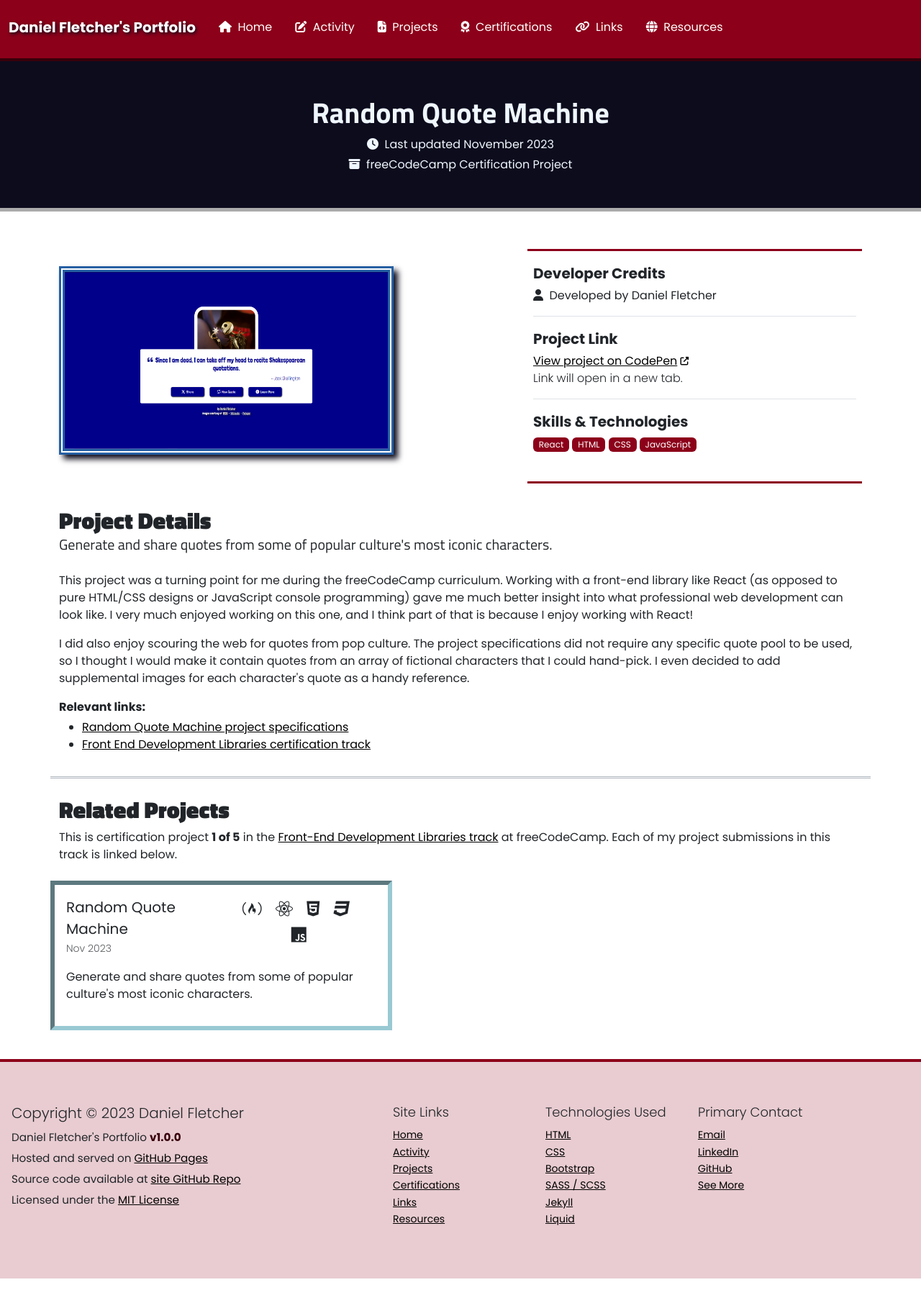
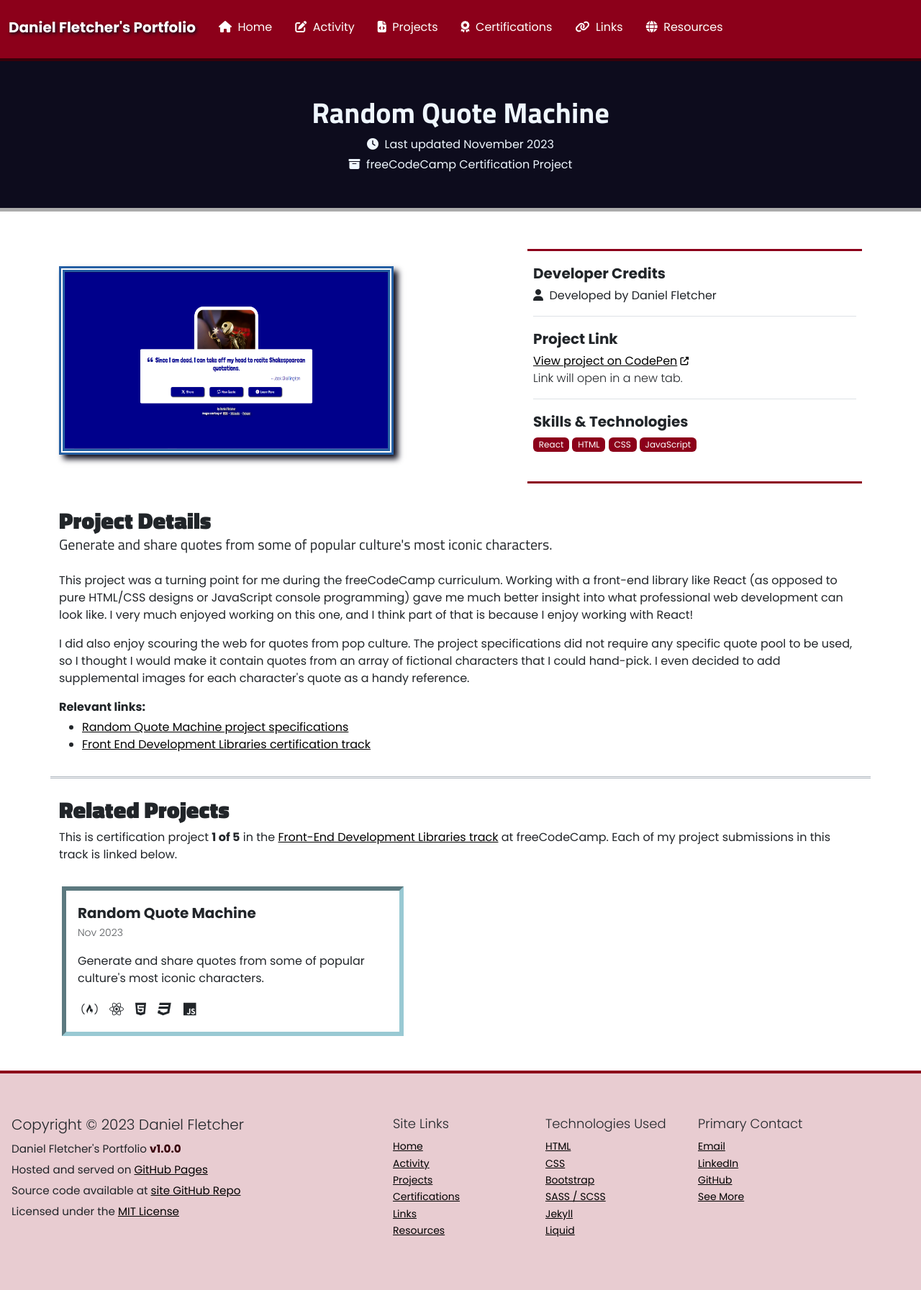
Before and after one commit to DanielTheFletch/portfolio, a Jekyll site: the page built from _projects/proj-random-quote-machine.html, in a window 1280 px wide. Shown: the whole page at 72% size. Built offline with Jekyll 4.4.1, drawn with Linux system fonts in a browser that asks for light colours.

Commit message:
Update style for Related Projects

```diff
--- a/_includes/related.html
+++ b/_includes/related.html
@@ -8,22 +8,20 @@
   <div class="row row-cols-1 row-cols-xl-2 my-3">
     {% assign related_projects = site.projects | where: "related", related | sort: "related_key" %}
     {% for project in related_projects %}
-      <div class="col-11 col-xl-5 mx-auto ms-xl-0 me-xl-5 my-2 ps-3 pe-4 py-3 project-item">
+      <div class="col-11 col-xl-5 m-3 ps-3 pe-4 py-3 project-item">
         <a href={{ project.url | relative_url }} class="stretched-link"></a>
-        <div class="d-flex justify-content-between align-items-start">
         <div>
           {% assign shortened_date = project.date | date_to_string | split: " " | shift | join: " " %}
-            <p class="fs-5 mb-0">{{ project.title }}</p>
+          <p class="fs-5 fw-bold mb-0">{{ project.title }}</p>
           <p><small class="fw-light text-body-secondary">{{ shortened_date }}</small></p>
         </div>
-          <div class="fs-4 text-center">
+        <p>{{ project.desc }}</p>
+        <div class="fs-5">
           {% for icon in project.icons %}
             &nbsp;<span class="{{ icon }}"></span>&nbsp;
           {% endfor %}
         </div>
       </div>
-        <p>{{ project.desc }}</p>
-      </div>
     {% endfor %}
   </div>
 </section>
```
Lines whose indentation alone changed are shown as unchanged.
